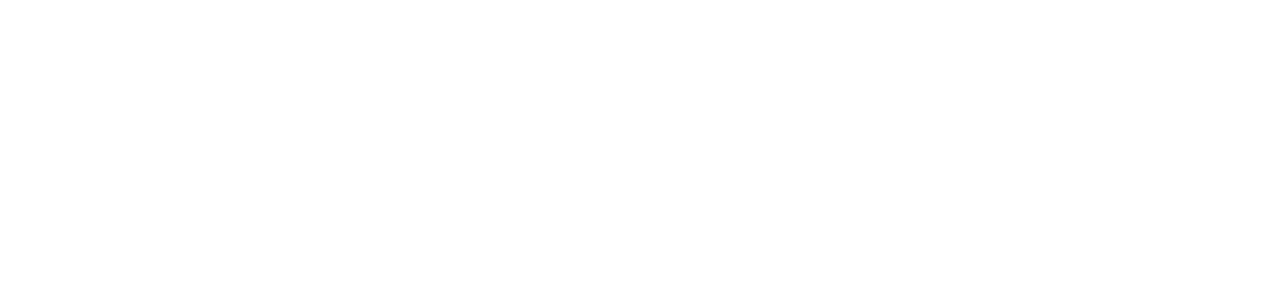
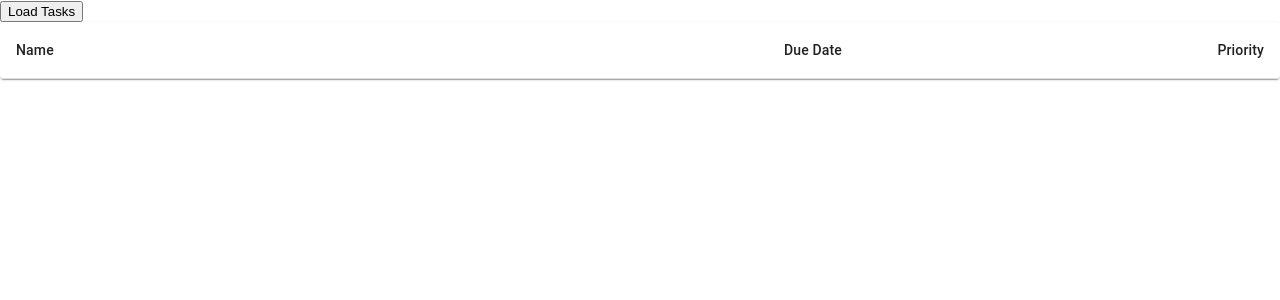
Before and after one commit to StevenTian0/myScheduler, a React (Create React App) app in the folder frontend/: page /tasklist in a window 1280 px wide. Before the commit this address had no page. Shown: the top 300 px of the page. Built offline with nearby package versions, Linux system fonts and the light colour scheme.

Commit message:
Add TaskLists

```diff
--- a/frontend/package.json
+++ b/frontend/package.json
@@ -14,6 +14,7 @@
     "@mantine/form": "^6.0.4",
     "@mantine/hooks": "^6.0.4",
     "@material-ui/core": "^4.12.4",
+    "@material-ui/icons": "^4.11.3",
     "@mui/material": "^5.11.7",
     "@tabler/icons": "^2.11.0",
     "@testing-library/jest-dom": "^5.16.5",
--- a/frontend/src/App.js
+++ b/frontend/src/App.js
@@ -9,6 +9,7 @@
 import Login from "./Login";
 import { BrowserRouter as Router, Route, Routes, Link } from "react-router-dom";
 import "./index.css";
+import TaskList from "./TaskLists";
 
 function App() {
   return (
@@ -16,6 +17,7 @@
       <div>
         <Routes>
           <Route exact path="/" element={<Login />} />
+          <Route path="/tasklist" element={<TaskList />} />
           <Route path="/signup" element={<Signup />} />
           <Route path="/edit-profile" element={<EditProfileForm />} />
           <Route path="/calendar" element={<Calendar />} />
--- /dev/null
+++ b/frontend/src/TaskLists.jsx
@@ -0,0 +1,94 @@
+import React, { useState } from "react";
+import axios from "axios";
+import {
+  Table,
+  TableBody,
+  TableCell,
+  TableContainer,
+  TableHead,
+  TableRow,
+  Paper,
+  Collapse,
+  IconButton,
+} from "@material-ui/core";
+import { KeyboardArrowDown, KeyboardArrowUp } from "@material-ui/icons";
+
+const TaskList = () => {
+  const [tasks, setTasks] = useState(null);
+  const [selectedTask, setSelectedTask] = useState(null);
+
+  const loadTasks = async () => {
+    try {
+      const token = localStorage.getItem("token");
+      const response = await axios.get(`/api/task/getAll/${token}`);
+
+      console.log(response.data);
+
+      if (Array.isArray(response.data.tasks)) {
+        setTasks(response.data.tasks);
+      } else {
+        console.error("Invalid response data:", response.data);
+      }
+    } catch (error) {
+      console.error(error);
+    }
+  };
+
+  const handleRowClick = (task) => {
+    if (selectedTask === task) {
+      setSelectedTask(null);
+    } else {
+      setSelectedTask(task);
+    }
+  };
+
+  const renderTaskRow = (task) => {
+    const isExpanded = task === selectedTask;
+    return (
+      <React.Fragment key={task.taskId}>
+        <TableRow onClick={() => handleRowClick(task)}>
+          <TableCell>
+            <IconButton size="small">
+              {isExpanded ? <KeyboardArrowUp /> : <KeyboardArrowDown />}
+            </IconButton>
+            {task.name}
+          </TableCell>
+          <TableCell align="right">{task.dueDate}</TableCell>
+          <TableCell align="right">{task.priority}</TableCell>
+        </TableRow>
+        <TableRow>
+          <TableCell style={{ paddingBottom: 0, paddingTop: 0 }} colSpan={6}>
+            <Collapse in={isExpanded} timeout="auto" unmountOnExit>
+              <div>
+                <p>{task.description}</p>
+                <p>Length of work: {task.lengthOfWork}</p>
+                <p>Work done so far: {task.workDoneSoFar}</p>
+                <p>Category: {task.category}</p>
+              </div>
+            </Collapse>
+          </TableCell>
+        </TableRow>
+      </React.Fragment>
+    );
+  };
+
+  return (
+    <div>
+      <button onClick={loadTasks}>Load Tasks</button>
+      <TableContainer component={Paper}>
+        <Table>
+          <TableHead>
+            <TableRow>
+              <TableCell>Name</TableCell>
+              <TableCell align="right">Due Date</TableCell>
+              <TableCell align="right">Priority</TableCell>
+            </TableRow>
+          </TableHead>
+          <TableBody>{tasks && tasks.map(renderTaskRow)}</TableBody>
+        </Table>
+      </TableContainer>
+    </div>
+  );
+};
+
+export default TaskList;
```
Also changed, not shown: 1 other file (tests, documents, lock files or other folders).
